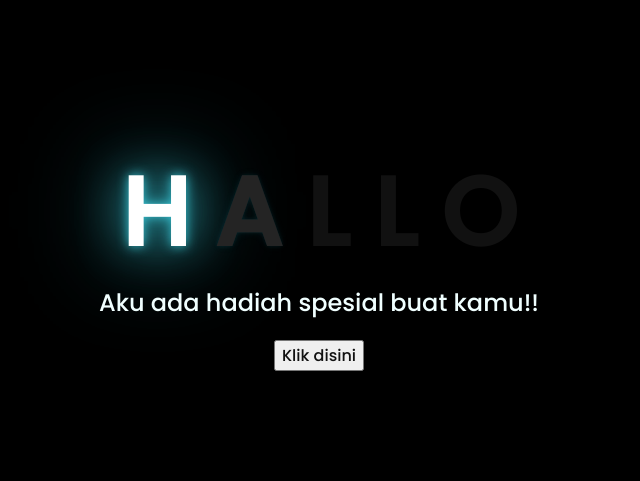
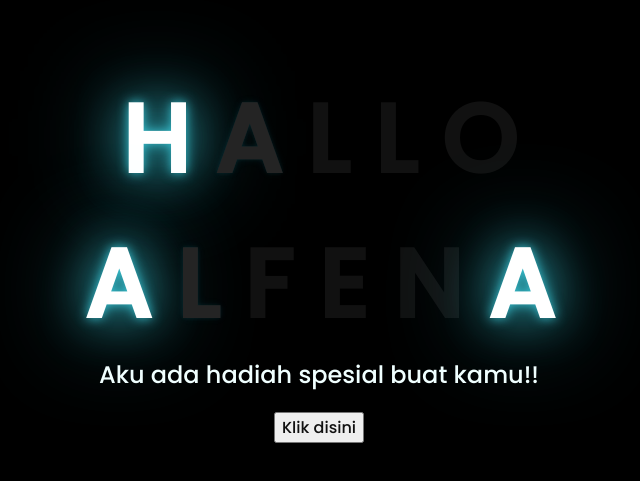
Before and after one commit to Testing2025/kado2, a plain HTML site: page index.html in a window 1280 px wide. Shown: the part 153-634 px from the top of the page, without its empty margins (329-969 px from the left). Drawn offline with Linux system fonts and the light colour scheme.

Commit message:
Update index.html

```diff
--- a/index.html
+++ b/index.html
@@ -17,6 +17,16 @@
         <span>L</span>
         <span>O</span>
     </div>
+    <div class="greetings">
+        <!-- silahkan menambah nama di dalam text <span>text...</span -->
+        <span>A</span>
+        <span>L</span>
+        <span>F</span>
+        <span>E</span>
+        <span>N</span>
+        <span>A</span>
+    </div>
+
     <div class="description">
         <span>Aku ada hadiah spesial buat kamu!!</span>
     </div>
```
